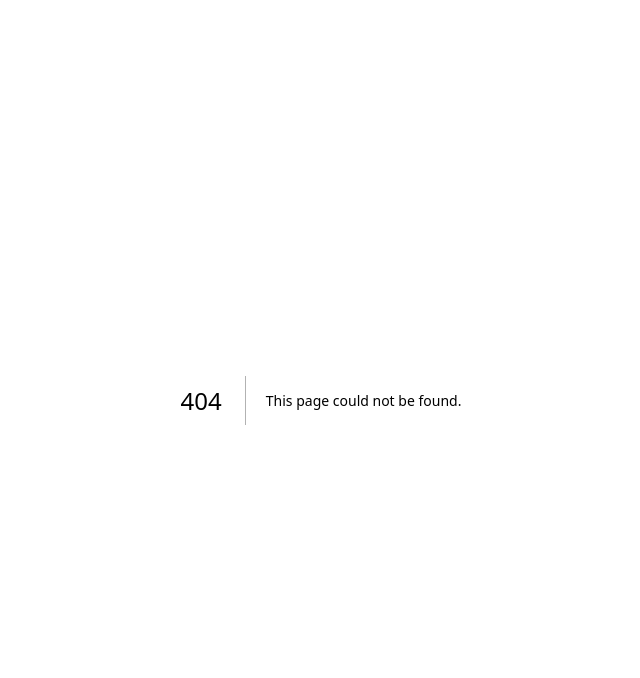
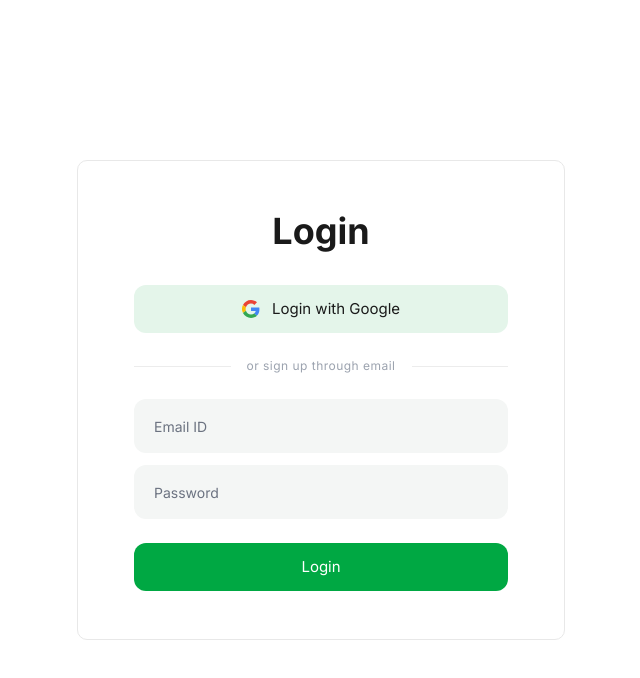
Before and after one commit to Smaksh-09/email, a Next.js app in the folder apps/web/: page /login in a window 1280 px wide. Before the commit this address had no page. Shown: the top 678 px of the page, without its empty margins (319-959 px from the left). Built offline with nearby package versions, Linux system fonts and the light colour scheme; no server answers.

Commit message:
Add Google login page

```diff
--- /dev/null
+++ b/apps/web/src/app/login/page.tsx
@@ -0,0 +1,78 @@
+'use client';
+
+import { useEffect, useState } from 'react';
+import { useRouter } from 'next/navigation';
+import { API_URL, api, tokenStore } from '@/lib/api';
+import { Button } from '@/components/ui/Button';
+import { Input } from '@/components/ui/Input';
+import { GoogleLogo } from '@/components/ui/Icons';
+import { useToast } from '@/components/ui/Toast';
+
+export default function LoginPage() {
+  const router = useRouter();
+  const toast = useToast();
+  const [email, setEmail] = useState('');
+  const [password, setPassword] = useState('');
+
+  useEffect(() => {
+    if (new URLSearchParams(window.location.search).get('error')) {
+      toast('Google sign-in failed. Please try again.', 'error');
+    }
+    // Already signed in? Go straight to the dashboard.
+    if (tokenStore.get()) {
+      api
+        .me()
+        .then(() => router.replace('/dashboard'))
+        .catch(() => tokenStore.clear());
+    }
+    // eslint-disable-next-line react-hooks/exhaustive-deps
+  }, []);
+
+  return (
+    <main className="flex min-h-screen items-center justify-center bg-white px-4">
+      <div className="w-full max-w-[488px] rounded-[10px] border border-[#e8e8e8] bg-white px-14 pb-12 pt-12">
+        <h1 className="text-center text-[36px] font-bold leading-[44px] text-[#1a1a1a]">Login</h1>
+
+        <a
+          href={`${API_URL}/api/auth/google`}
+          className="mt-8 flex h-12 w-full items-center justify-center gap-3 rounded-xl bg-mint text-[15px] text-ink transition-colors hover:bg-[#d5eedd]"
+        >
+          <GoogleLogo />
+          Login with Google
+        </a>
+
+        <div className="my-6 flex items-center gap-4">
+          <span className="h-px flex-1 bg-line" />
+          <span className="text-[12px] tracking-[0.04em] text-muted">or sign up through email</span>
+          <span className="h-px flex-1 bg-line" />
+        </div>
+
+        <form
+          className="space-y-3"
+          onSubmit={(e) => {
+            e.preventDefault();
+            toast('Email/password login is not available yet. Please use Login with Google.', 'info');
+          }}
+        >
+          <Input
+            type="email"
+            placeholder="Email ID"
+            value={email}
+            onChange={(e) => setEmail(e.target.value)}
+            autoComplete="email"
+          />
+          <Input
+            type="password"
+            placeholder="Password"
+            value={password}
+            onChange={(e) => setPassword(e.target.value)}
+            autoComplete="current-password"
+          />
+          <Button type="submit" className="mt-3 h-12 w-full rounded-xl text-[15px]">
+            Login
+          </Button>
+        </form>
+      </div>
+    </main>
+  );
+}
```
